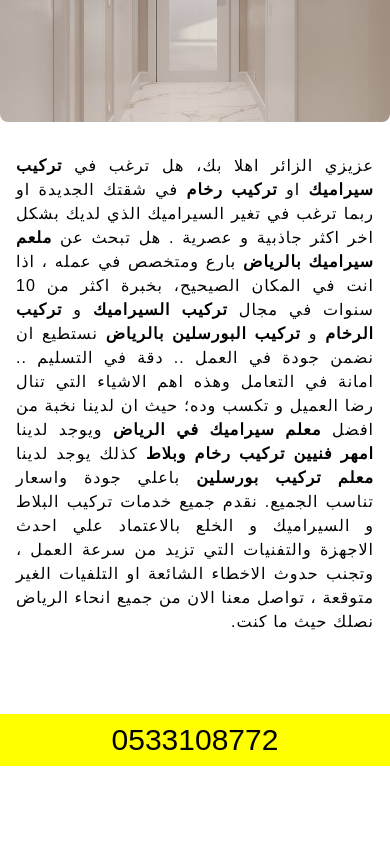
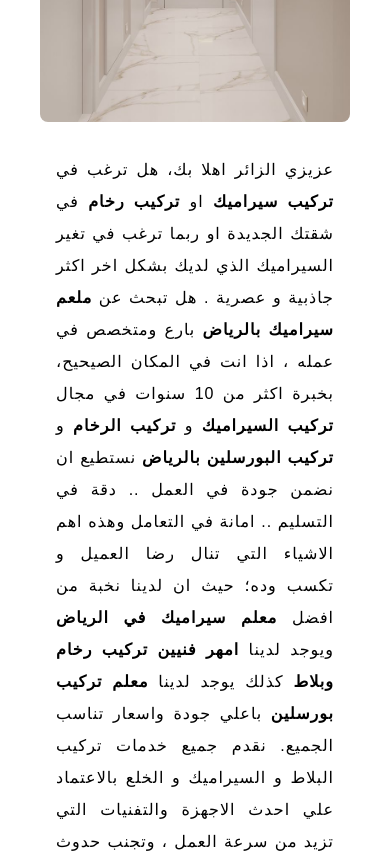
Before and after one commit to hamada470/MyWebsite, a Next.js app: page / in a window 390 px wide. Shown: the part 1360-2213 px from the top of the page. Built offline with nearby package versions, Linux system fonts and the light colour scheme; a web font is replaced by a local one.

Commit message:
Add files via upload

```diff
--- a/app/page.tsx
+++ b/app/page.tsx
@@ -84,7 +84,7 @@ export default function Home() {
       <Nav links={links} activeSection={activeSection} />
     </Navbar>
     <main className='overflow-x-hidden'>
-    <section id="home" className="w-screen mb-32 h-screen bg-panner bg-no-repeat bg-cover bg-fixed flex flex-col justify-around items-center bg-blend-darken bg-black/40 pt-9">
+    <section id="home" className="w-screen mb-32 h-screen bg-panner bg-no-repeat bg-cover bg-fixed flex flex-col justify-around items-center bg-blend-darken bg-black/40 pt-9 ">
       <ShowDivOpacity>
       <div className='w-[70%] sm:w-[80%] sm:mt-5 self-center'>
       <h1 className='xl:text-8xl lg:text-7xl md:text-6xl text-4xl text-center h-[100%]  text-white font-extrabold shadow-md' style={{lineHeight: 2}}>خبراء في جميع تركيبات انواع <br/> السيراميك و الرخام و البورسلين</h1>
@@ -97,23 +97,16 @@ export default function Home() {
       الان</a></RevalCard>
     </section>
     <section id="aboutUs" className="w-screen mb-32 md:h-screen flex lg:flex-row
-    flex-col-reverse sm:justify-stretch sm:items-center lg:px-32 sm:py-32 ">
-     <RevalCard className="card md:w-[75%] lg:w-[50%] md:h-full" direction={50}>
-      {/* <p className='lg:text-4xl xl:text-5xl md:text-3xl sm:text-2xl text-black
-      flex-1 px-16 text-center' style={{lineHeight: '4rem'}}>معلم سيراميك خبره 10 سنوات في
-      المقاولات العامه بفضل الله افضل شغل واحسن جوده. فريق متخصص بترميم وتشطيب
-      المنازل والفلل والقصور من أعمال تركيب السيراميك والرخام
-     <mark> +966533108772 </mark>
-</p> */}
-  <p className='lg:text-xl mt-4 md:mt-0 p-4 md:p-0 lg:px-10 lg:leading-[4rem] text-black
-  text-justify' style={{ letterSpacing: 1}}>
+    flex-col-reverse sm:justify-stretch sm:items-center lg:px-32 sm:py-32 px-10">
+     <RevalCard className="card md:w-[75%] lg:w-[50%] md:h-full " direction={50}>
+  <p className='lg:text-2xl/1vw text-base mt-4 p-4 md:p-0 lg:px-10 xl:leading-[4rem]  leading-[2rem] text-black text-justify' style={{ letterSpacing: 1}}>
     عزيزي الزائر اهلا بك، هل ترغب في <strong>تركيب سيراميك </strong>او <strong> تركيب رخام </strong>في شقتك الجديدة او ربما ترغب في تغير السيراميك الذي لديك بشكل اخر اكثر جاذبية و عصرية .
     هل تبحث عن <strong>ملعم سيراميك بالرياض </strong> بارع ومتخصص في عمله ، اذا انت في المكان الصيحيح، بخبرة اكثر من 10 سنوات في مجال <strong>تركيب السيراميك</strong> و <strong>تركيب الرخام </strong> و <strong>تركيب البورسلين بالرياض</strong> نستطيع ان نضمن جودة في العمل .. دقة في التسليم .. امانة في التعامل وهذه اهم الاشياء التي تنال رضا العميل و تكسب وده؛ حيث ان لدينا نخبة من افضل <strong>معلم سيراميك  في الرياض</strong> ويوجد لدينا <strong>امهر فنيين تركيب رخام وبلاط</strong> كذلك يوجد لدينا <strong>معلم تركيب بورسلين</strong> باعلي جودة واسعار تناسب الجميع.
     نقدم جميع خدمات تركيب البلاط و السيراميك و الخلع بالاعتماد علي احدث الاجهزة والتفنيات التي تزيد من سرعة العمل ، وتجنب حدوث الاخطاء الشائعة او التلفيات الغير متوقعة ، تواصل معنا الان من جميع انحاء الرياض نصلك حيث ما كنت.
   </p>
     <mark dir='ltr' className='block mt-16 mx-auto text-center text-3xl p-2'> 0533108772 </mark>
 </RevalCard>
-<RevalCard className="card md:w-[75%] lg:w-[50%] h-full " direction={-50}>
+<RevalCard className="card md:w-[75%] lg:w-[50%] h-full w-full" direction={-50}>
 <DivTransitionOnScroll>
 <div className='flex-1 bg-image1 w-full h-[100%] min-h-[400px] bg-cover rounded-lg ' >
 </div>
@@ -187,23 +180,6 @@ export default function Home() {
     {DescriptionWithTitleArr.map(el => <DescriptionWithTitle title={el.title}
     description={el.description}/>)}
     </section>
-
- {/*   <section id="contactUs" className="w-screen mb-20 md:h-screen flex flex-col justify-around ">
-    <h3 className='relative text-center text-5xl font-bold self-center
-     text-black mb-8'>الاتصال</h3>
-    <div className='flex flex-col-reverse md:flex-row justify-around md:h-[65%] w-full h-full items-center'>
-      <div className='flex flex-col justify-around items-stretch md:w-[50%]
-      w-full md:px-36 '>
-     { ["الاسم","الهاتف","البريد الاالكتروني"].map((input, index) => <input
-     key={index} className='p-4 outline-none border-gray-800 border-solid border-b-2'
-     placeholder={input}/>)}
-     <textarea placeholder="ملاحظات" className='p-4 outline-none border-gray-800 border-solid border-b-2' cols={50} rows={10}/>
-     <button className='mt-4 p-4 bg-gray-800 w-full text-white'>اتصل بنا </button>
-    </div>
-    <div className=' bg-image1 md:w-full md:h-[100%] bg-cover rounded-lg w-[350px] h-[350px]' >
-</div>
-</div>
-    </section>*/}
     </main>
     </IsDrawerOpenProvider>
   );
@@ -297,8 +273,6 @@ function RevalCard({ children , direction, className }: {children: ReactNode, di
   useEffect(()=>{
    flipCardRef && flipCardRef.current &&
    flipCardRef.current.addEventListener('mouseover', () => setFlip(!flip));
-  //window.addEventListener('click', () => setFlip(!flip))
-   //flipCardRef && flipCardRef.current && flipCardRef.current.addEventListener('mouseleave', () => setFlip(!flip));
   },[flipCardRef])
 
     return <div className='flex justify-center items-center' >
```
